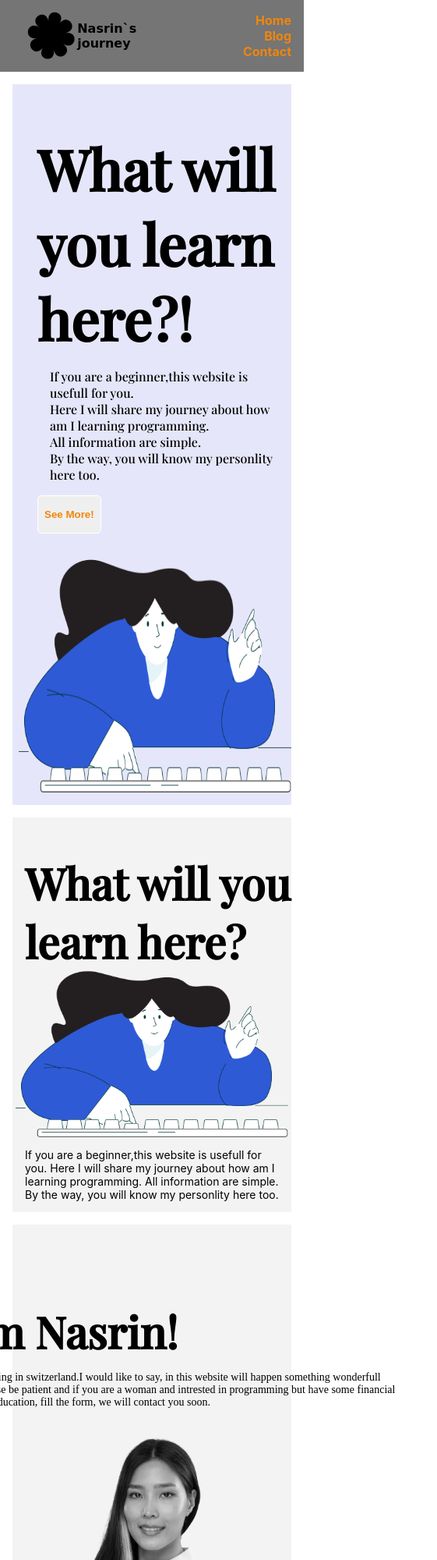
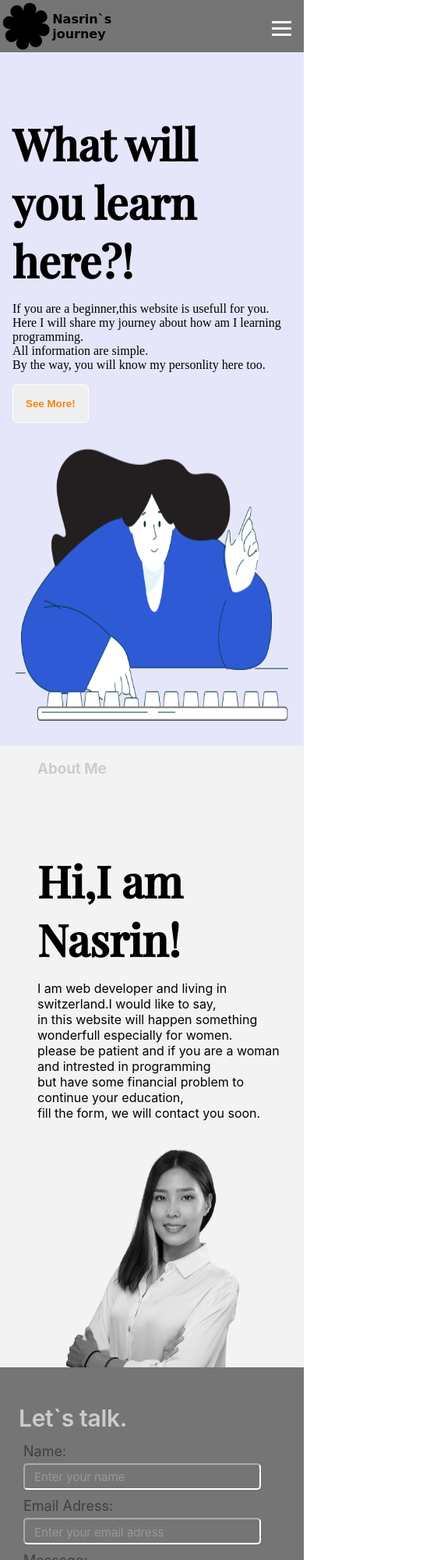
Before and after one commit to Nsrri/myPortfolio, a plain HTML site: page home/index.html in a window 390 px wide. Shown: the top 2000 px of the page at 78% size, 561 px wide, since content can reach past the window. Drawn offline with nearby package versions, Linux system fonts and the light colour scheme; a web font is replaced by a local one.

Commit message:
Add some features

```diff
--- a/blog/styles.css
+++ b/blog/styles.css
@@ -118,7 +118,7 @@ font-style: normal;
     align-items: flex-start;
     width: 258px;
 }
-footer h1{
+footer h2{
     color: #ccc;
     font-weight: bold;
   }
@@ -140,7 +140,7 @@ label{
 }
  fieldset input{
     border-color: #fff;
-    border-radius: 10px;
+    border-radius: 5px;
     background-color:#757575 ;
     padding: 8px 12px;
     margin-bottom: 10px;
@@ -168,24 +168,24 @@ textarea:focus, input:focus{
     margin-left: 1rem;
     margin-top: 1rem;
 }
- input[type="button"]{
+ #button-submit{
     width: 20%;
     margin-left: 1rem;
     text-align: center;
     padding: 16px 20px;
     border-color: #fff;
-    border-radius: 10px;
+    border-radius: 5px;
     margin-bottom: 10px;
     background-color:#757575 ;
     color: #f0860c;
     font: inherit;
     transition: .25s ease-in-out;
 }
-input[type="button"]:hover{
+#button-submit:hover{
     background-color: #fff;
 }
-form h1{
-   font-size: 40px;
+form h2{
+   font-size: 30px;
    line-height: 1.0625;
    font-weight: 600;
    letter-spacing: -.01em;
@@ -199,8 +199,8 @@ span{
    justify-content: center;
    align-items: flex-start;
 }
-.qucick-contact h1{
-   font-size: 40px;
+.qucick-contact h2{
+   font-size: 30px;
    line-height: 1.0625;
    font-weight: 600;
    letter-spacing: -.01em;
@@ -227,8 +227,8 @@ span{
    align-items: flex-start;
    margin-right: 1rem;
 }
-.social-links h1{
-   font-size: 40px;
+.social-links h2{
+   font-size: 30px;
    line-height: 1.0625;
    font-weight: 600;
    letter-spacing: -.01em;
@@ -243,7 +243,7 @@ span{
 .socials button{
     color: #3F3F3F;
     padding: 10px 20px;
-    border-radius: 10px;
+    border-radius: 5px;
     font-weight: bold;
     background-color:#757575 ;
     border-color:#fff;
@@ -286,6 +286,58 @@ footer{
        margin-top: 0.5rem;
        margin-left: 1rem;
    }
+     /* jbfjjv */
+  .bar {
+    display: block;
+    width: 25px;
+    height: 3px;
+    margin-top: 5px;
+    -webkit-transition: all 0.3s ease-in-out;
+    transition: all 0.3s ease-in-out;
+    background-color: #ffffff;
+  }
+
+  .nav-menu {
+    position: absolute;
+    left: -120%;
+    top: 8.20rem;
+    z-index: 100;
+    display: flex;
+    flex-direction: column;
+    justify-content: center;
+    align-items: center;
+    background: rgba(0,0,0,0.7);
+    width: 100%;
+    text-align: center;
+    transition: 0.3s;
+    margin-top: 4rem;
+    box-shadow: 0 10px 27px rgba(0, 0, 0, 0.05);
+  }
+  .nav-menu.active {
+    left: 0;
+    margin-top: 4rem;
+  }
+  .nav-item a {
+    font-size: 2rem;
+  }
+  .hamburger {
+    display: flex;
+    flex-direction: column;
+    justify-content:center ;
+    align-items: flex-end;
+    cursor: pointer;
+  }
+  .hamburger.active .bar:nth-child(2) {
+    opacity: 0;
+  }
+  .hamburger.active .bar:nth-child(1) {
+    transform: translateY(8px) rotate(45deg);
+  }
+  .hamburger.active .bar:nth-child(3) {
+    transform: translateY(-8px) rotate(-45deg);
+  }
+
+  /* jhbkdfjvk */
 div h1{
    font-size: 16px;
    font-family: 'Akronim', cursive;
@@ -324,6 +376,12 @@ footer{
 .social-links{
    align-items: center;
 }
+.socials{
+   display: flex;
+   flex-direction: column;
+   align-items: center;
+   justify-content: center;
+}
 }
 @media only screen and (max-width:962px){
   main{
@@ -340,13 +398,13 @@ footer{
   #css-blog{
     padding-top: 1.6rem;
   }
-.form-alignment  h1{
+.form-alignment  h2{
    font-size: 30px;
 }
-.qucick-contact h1{
+.qucick-contact h2{
    font-size: 30px;
 }
-.social-links h1{
+.social-links h2{
    font-size: 30px;
 }
 label{
--- a/home/index.html
+++ b/home/index.html
@@ -7,63 +7,60 @@
     <link rel="stylesheet" href="styles.css">
     <link rel="preconnect" href="https://fonts.googleapis.com">
     <link rel="preconnect" href="https://fonts.gstatic.com" crossorigin>
+
     <link href="https://fonts.googleapis.com/css2?family=Playfair+Display:ital,wght@0,500;1,500&display=swap" rel="stylesheet">
     <title>Web Portfolio Of Nasrin</title>
 </head>
 <body >
     <header>
         <div id="logo">
-            <img src="images/b5b89b8d49094f5c883448b65d070c44.png" alt="mylogo">
+            <a href="/home/index.html"><img src="images/b5b89b8d49094f5c883448b65d070c44.png" alt="mylogo"></a>
             <h1>Nasrin`s<br> journey</h1>
         </div>
         <!-- <div class="nav-responsive">
         <input type="checkbox" id="navbar" name="navbar">
         <label for="navbar">X</label> -->
-        <nav>
-            <ul>
-                <li><a href="/home/index.html"class="active" >Home</a></li></li>
-                <li><a href="../blog/index.html">Blog</a></li>
-                <li><a href="#contact" >Contact</a></li>
+        <nav class="navbar">
+            <ul class="nav-menu">
+                <li class="nav-item"><a href="/home/index.html" class="active" class="nav-link">Home</a></li></li>
+                <li class="nav-item"><a href="../blog/index.html" class="nav-link">Blog</a></li>
+                <li class="nav-item"><a href="#contact"class="nav-link" >Contact</a></li>
             </ul>
+            <div class="hamburger">
+                <span class="bar"></span>
+                <span class="bar"></span>
+                <span class="bar"></span>
+            </div>
         </nav>
     </header>
  <main>
-     <div>
-        <h2 >What will<br> you learn<br> here?!
+     <article class="learning-part">
+         <div id="learning-part-text">
+            <h2>What will<br> you learn<br> here?!</h2>
             <p>If you are a beginner,this website is usefull for you.
                 <br>Here I will share my journey about how am I learning programming.
                 <br>All information are simple.
                 <br>By the way, you will know my personlity here too.
             </p>
-        </h2>
-        <button type="button">See More!</button>
+            <a href="../blog/index.html"><button>See More!</button></a>
         </div>
         <img src="./images/10.png"alt="journeytext">
-</main>
+     </article>
+     <article class="about-me">
         <section>
-    <h2>What will you learn here?</h2>
-    <img src="./images/10.png" alt="woman using a keyboard" />
-    <p>
-        If you are a beginner,this website is usefull for you.
-        Here I will share my journey about how am I learning programming.
-        All information are simple.
-        By the way, you will know my personlity here too.
+          <h3>About Me</h3>
+          <h4>Hi,I am Nasrin!</h4>
+          <p >
+              I am web developer and living in switzerland.I would like to say,<br>
+              in this website will happen something wonderfull especially for women.<br>
+              please be patient and if you are a woman and intrested in programming<br>
+              but have some financial problem to continue your education,<br>
+              fill the form, we will contact you soon.
           </p>
         </section>
- <section>
-        <article id="about-me1">
-          <h1>About Me</h1>
-          <h2>Hi,I am Nasrin!</h2>
-          <p style="width: 100ch">
-              I am web developer and living in switzerland.I would like to say,
-              in this website will happen something wonderfull especially for women.
-              please be patient and if you are a woman and intrested in programming
-               but have some financial problem to continue your education,
-               fill the form, we will contact you soon.
-          </p>
+          <img src="./images/IMG_0144_BFYPhoto_Social_Media_Portraetbilder_Format_200x200mm_300dpi-removebg-preview-modified.png" alt="">
         </article>
-          <img src="./images/IMG_0144_BFYPhoto_Social_Media_Portraetbilder_Format_200x200mm_300dpi-removebg-preview-modified.png" alt="">
- </section>
+</main>
 <footer id="contact">
     <!-- <div>
     <a href="nasrin.jafari@powercoders.org"><img src="./images/iconmonstr-email-11-48.png" alt="email icon"></a>
@@ -71,36 +68,36 @@
     <a href="Nsrri"><img src="./images/iconmonstr-github-5-48.png" alt="github icon"></a>
     </div> -->
     <article class="form-alignment">
-       <form action="#">
-           <h1>Let`s talk.</h1>
+        <form action="https://formsubmit.co/nasrin.jafari@powercoders.org" method="POST">
+           <h2>Let`s talk.</h2>
            <fieldset>
                <label for="name">Name:</label>
-               <input type="text" id="name" name="name" placeholder="Enter your name">
+               <input type="text" id="name" name="name" placeholder="Enter your name" required>
                <label for="email">Email Adress:</label>
-               <input type="email" id="email" placeholder="Enter your email adress">
+               <input type="email" id="email" name="email" placeholder="Enter your email adress" required>
                <label for="message">Message:</label>
             <textarea name="message" id="message" cols="30" rows="5" placeholder="Enter your message"></textarea>
            </fieldset>
-           <input type="button" value="submit">
+           <button type="button" id="button-submit">Send</button>
        </form>
     </article>
     <div class="all-contactinfos">
     <article class="qucick-contact">
-        <h1>Quick contact</h1>
+        <h2>Quick contact</h2>
         <p>Phone:</p>
-        <p>(+41)78 222 2174</p>
+        <p>(+41)78 *** 2174</p>
         <p>Email:</p>
-        <p>nasrin.jafari@powercoders.org</p>
+        <a href="mailto:nasrin.jafar@powercoders.org"><p>nasrin.jafari@powercoders.org</p></a>
      </article>
      <article class="social-links">
-         <h1>Social links</h1>
+         <h2>Social links</h2>
          <div class="socials">
-         <button>linkedin</button>
-         <button>github</button>
-         <button>Instagram</button>
-         </div>
+         <a href="https://www.linkedin.com/in/nasrin-jafari1997"><button>linkedin</button></a>
+         <a href="https://github.com/Nsrri"><button>github</button></a>
+         <a href="https://instagram.com/nasrinjafari.ch"><button>Instagram</button></a>
      </article>
     </div>
 </footer>
+<script src="main.js"></script>
 </body>
 </html>
--- a/home/main.js
+++ b/home/main.js
@@ -0,0 +1,13 @@
+const hamburger = document.querySelector(".hamburger");
+const navMenu = document.querySelector(".nav-menu");
+hamburger.addEventListener("click", mobileMenu);
+function mobileMenu() {
+    hamburger.classList.toggle("active");
+    navMenu.classList.toggle("active");
+}
+const navLink = document.querySelectorAll(".nav-link");
+navLink.forEach(n => n.addEventListener("click", closeMenu));
+function closeMenu() {
+    hamburger.classList.remove("active");
+    navMenu.classList.remove("active");
+}
--- a/home/styles.css
+++ b/home/styles.css
@@ -1,39 +1,42 @@
-
 * {
   box-sizing: border-box;
-
 }
-  *, *:before, *:after {
+*,
+*:before,
+*:after {
   box-sizing: inherit;
 }
-  html{
+html {
   max-width: 100vw;
 }
 body{
   font-family: -apple-system, BlinkMacSystemFont, "Segoe UI", Roboto, Helvetica, Arial, sans-serif, "Apple Color Emoji", "Segoe UI Emoji", "Segoe UI Symbol";
   padding: 0;
   margin: 0;
+  max-width: 100%;
+  max-height: 100%;
 }
-header{
+header {
   display: flex;
   justify-content: space-between;
   align-items: center;
   background-color: #757575;
   /* height: 140px */
 }
-header img{
+header img {
   width: 6rem;
   height: 6rem;
-    animation: spin 4s infinite;}
-@keyframes spin{
+  animation: spin 4s infinite;
+}
+@keyframes spin {
   from {
     transform: rotate(0);
   }
-   to{
+  to {
     transform: rotate(360deg);
   }
 }
-div h1{
+div h1 {
   font-size: 2rem;
 }
 #logo{
@@ -41,22 +44,21 @@ div h1{
   justify-content: center;
   align-items: center;
 }
-nav{
+nav {
   width: 50%;
   margin-right: 1rem;
 }
-ul{
+ul {
   display: flex;
-    justify-content:space-between;
+  justify-content: space-between;
   align-items: center;
 }
-li{
+li {
   display: flex;
-    justify-content:space-between;
+  justify-content: space-between;
   list-style-type: none;
   font-size: 1.2rem;
   font-weight: bold;
-
 }
 /* .nav-responsive label{
     margin-right:-2.5rem;
@@ -72,78 +74,98 @@ nav{
 input[type="checkbox"]:checked ~ nav{
     transform: translateX(100%);
 } */
-header  a{
+header a {
   color: black;
   text-decoration: none;
 }
- header  a:hover{
-    color:white;
+header a:hover {
+  color: white;
 }
-header a:link{
-    color:#f0860c;
+header a:link {
+  color: #f0860c;
 }
 
- main {
-    margin: 1rem 1rem;
-    background-color: #E6E6FA;
-    display:flex;
-    justify-content:space-evenly;
+
+.learning-part {
+ padding: 2rem 1rem;
+  background-color: #e6e6fa;
+  display: flex;
+  justify-content: space-evenly;
   align-items: center;
-
 }
-main div{
+#learning-part-text {
   display: flex;
   flex-direction: column;
   justify-content: center;
   align-items: flex-start;
   margin-bottom: 2rem;
 }
-h2{
+ #learning-part-text > h2 {
   font-size: 5rem;
-    font-family: 'Playfair Display', serif;
+  font-family: "Playfair Display", serif;
   margin-bottom: 0%;
 }
-h2 > p{
-     font-size: small;
-    font-weight: lighter;
+#learning-part-text p {
+    font-family: SignifierWeb, "Times New Roman", serif;
+    font-size: 18px;
 }
- main img{
+.learning-part img {
   width: 400px;
   height: 400px;
 }
-main a{
+.learning-part a {
   font-size: small;
   font-weight: bold;
 }
-main button{
+.learning-part button {
   border: 1px solid #fff;
   color: #f0860c;
   border-radius: 5px;
   font-weight: bold;
-    padding-top: 1rem;
+  padding: 1rem 1rem;
   padding-bottom: 1rem;
-    transition:  .25s ease-in-out;
+  transition: 0.25s ease-in-out;
 }
 button:hover {
   border-color: #fff;
   background-color: #fff;
   color: #151515;
 }
- section{
-     margin: 1rem 1rem;
-     background-color: #F3F3F3;
+.about-me {
+  padding: 0 1rem;
+  background-color: #f3f3f3;
   display: flex;
-     justify-content: space-evenly;
+  justify-content: center;
   align-self: flex-end;
 }
- section img{
-     margin-bottom: 0;
+.about-me > img {
+  /* box-shadow: 1px 1px rgb(233, 225, 225); */
+  width: 400px;
+  height: 400px;
+  align-self: flex-end;
 }
- article h1{
+section > h3 {
   color: #ccc;
   font-weight: bold;
 }
- article p{
+section > h4{
+    font-family:"Playfair Display", serif;
+    font-size: 5rem;
+    margin-bottom: 0;
+}
+.about-me > p {
+    font-family: SignifierWeb, "Times New Roman", serif;
+  font-size: 18px;
+}
+.about-me > section{
+    padding-left: 2rem;
+}
+footer h2{
+    color: #ccc;
+    font-weight: bold;
+
+  }
+  footer p{
       font-family: SignifierWeb, "Times New Roman", serif;
       font-size: 18px;
   }
@@ -161,7 +183,7 @@ main button{
 }
  fieldset input{
     border-color: #fff;
-     border-radius: 10px;
+    border-radius: 5px;
     background-color:#757575 ;
     padding: 8px 12px;
     margin-bottom: 10px;
@@ -172,9 +194,10 @@ main button{
 ::placeholder{
    color: #999;
    opacity:1;
+   font-size: 16px;
 }
 textarea{
-     border-radius: 10px;
+    border-radius: 5px;
     border-color: #fff;
     background-color:#757575 ;
     padding: 8px 12px;
@@ -189,24 +212,26 @@ main button{
     margin-left: 1rem;
     margin-top: 1rem;
 }
-  input[type="button"]{
+ #button-submit{
     width: 20%;
     margin-left: 1rem;
+    font-size:  25px;
+    font-weight: bold;
     text-align: center;
     padding: 16px 20px;
     border-color: #fff;
-     border-radius: 10px;
+    border-radius: 5px;
     margin-bottom: 10px;
     background-color:#757575 ;
     color: #f0860c;
     font: inherit;
     transition: .25s ease-in-out;
 }
- input[type="button"]:hover{
+#button-submit:hover{
     background-color: #fff;
 }
- form h1{
-    font-size: 40px;
+form h2{
+   font-size:  30px;
    line-height: 1.0625;
    font-weight: 600;
    letter-spacing: -.01em;
@@ -214,14 +239,8 @@ main button{
    margin-bottom: 10px;
    margin-left: 0.5rem;
 }
-span{
-    display: flex;
-    flex-direction: column;
-    justify-content: center;
-    align-items: flex-start;
- }
- .qucick-contact h1{
-    font-size: 40px;
+.qucick-contact h2{
+    font-size:  30px;
    line-height: 1.0625;
    font-weight: 600;
    letter-spacing: -.01em;
@@ -238,9 +257,9 @@ span{
     color: #3F3F3F;
     margin-bottom: 0;
 }
- /* .qucick-contact :nth-child(2), :nth-child(4){
-     font-size: 25px;
- } */
+.qucick-contact :nth-child(2), :nth-child(4){
+    font-size: 20px;
+}
 .social-links{
    display: flex;
    flex-direction: column;
@@ -248,8 +267,8 @@ span{
    align-items: flex-start;
    margin-right: 1rem;
 }
- .social-links h1{
-    font-size: 40px;
+.social-links h2{
+    font-size:  30px;
    line-height: 1.0625;
    font-weight: 600;
    letter-spacing: -.01em;
@@ -264,7 +283,7 @@ span{
 .socials button{
     color: #3F3F3F;
     padding: 10px 20px;
-     border-radius: 10px;
+    border-radius: 5px;
     font-weight: bold;
     background-color:#757575 ;
     border-color:#fff;
@@ -288,160 +307,256 @@ footer{
   height: 600px;
   background-color: #757575;
 }
+.qucick-contact:nth-child(1){
+   margin-bottom: 2rem;
+}
 
-@media only screen and (max-width:490px) {
-     header{
+@media only screen and (max-width: 720px) {
+  header {
     display: flex;
     justify-content: space-between;
     align-items: center;
   }
-    header img{
+  header img {
     display: flex;
-        justify-content: space-between;
     align-items: center;
     width: 4.2rem;
     height: 4.2rem;
     position: relative;
-        left: 1rem;
+
   }
-div h1{
+  /* jbfjjv */
+  .bar {
+    display: block;
+    width: 25px;
+    height: 3px;
+    margin-top: 5px;
+    -webkit-transition: all 0.3s ease-in-out;
+    transition: all 0.3s ease-in-out;
+    background-color: #ffffff;
+  }
+
+  .nav-menu {
+    position: absolute;
+    left: -120%;
+    top: 8.20rem;
+    z-index: 100;
+    display: flex;
+    flex-direction: column;
+    justify-content: center;
+    align-items: center;
+    background: rgba(0,0,0,0.7);
+    width: 100%;
+    text-align: center;
+    transition: 0.3s;
+    margin-top: 4rem;
+    box-shadow: 0 10px 27px rgba(0, 0, 0, 0.05);
+  }
+  .nav-menu.active {
+    left: 0;
+    margin-top: 4rem;
+  }
+  .nav-item a {
+    font-size: 2rem;
+  }
+  .hamburger {
+    display: flex;
+    flex-direction: column;
+    justify-content:center ;
+    align-items: flex-end;
+    cursor: pointer;
+  }
+  .hamburger.active .bar:nth-child(2) {
+    opacity: 0;
+  }
+  .hamburger.active .bar:nth-child(1) {
+    transform: translateY(8px) rotate(45deg);
+  }
+  .hamburger.active .bar:nth-child(3) {
+    transform: translateY(-8px) rotate(-45deg);
+  }
+
+  /* jhbkdfjvk */
+  div h1 {
     font-size: 16px;
-    font-family: 'Akronim', cursive;
+    font-family: "Akronim", cursive;
   }
-ul{
+  ul {
     display: flex;
     flex-direction: column;
     align-items: flex-end;
   }
-li{
+  li {
     list-style-type: none;
     font-size: 1rem;
     font-weight: bold;
   }
-main {
-    display:flex;
-    flex-direction: column;
-   justify-content:center;
-   align-items: center;
-}
-main h2{
-    font-size: 4.5rem;
-    font-family: 'Playfair Display', serif;
-    margin-left: 1rem;
-}
- h2 > p{
-    font-size: 1rem;
-    font-weight: lighter;
-    margin-right: 1rem;
-}
- main img{
-    width: 300px;
-    height: 300px;
-    margin-bottom: 1rem;
-}
-main button{
-    margin-left: 1rem;
-    padding: 1rem 0.5rem;
-}
-section{
-    display: flex;
-    flex-direction: column;
-    align-items: center;
-}
-section h2,p,h1, img{
-    margin-left: 1rem;
-}
-section p{
-    margin-right: 1rem;
-}
-footer{
-    height:980px;
+  .learning-part {
+    padding: 2rem 1rem;
+     background-color: #e6e6fa;
      display: flex;
      flex-direction: column;
      justify-content: center;
      align-items: center;
    }
-.qucick-contact{
+   #learning-part-text {
+     display: flex;
+     flex-direction: column;
+     justify-content: center;
+     align-items: flex-start;
+     margin-bottom: 2rem;
+   }
+  #learning-part-text > h2 {
+    font-size: 2.8rem;
+    font-family: "Playfair Display", serif;
+  }
+  #learning-part-text > p {
+    font-size: 15px;
+    margin-left: 0;
+  }
+  .learning-part > img {
+    width: 280px;
+    height: 280px;
+  }
+  .learning-part > button {
+    padding: 1rem 0.5rem;
+  }
+   .about-me > section {
+    display: flex;
+    flex-direction: column;
+    justify-content: flex-start;
+    padding-left: 1rem;
+
+  }
+   .about-me {
+    background-color: #f3f3f3;
+    display: flex;
+    flex-direction: column;
+    align-self: center;
+    padding-left: 0;
+  }
+  .about-me > img {
+    width: 300px;
+    height: 300px;
+  }
+  section > h4{
+    font-family:"Playfair Display", serif;
+    font-size: 2.8rem;
+}
+.about-me > p {
+    font-family: SignifierWeb, "Times New Roman", serif;
+  font-size: 10px;
+}
+footer{
+  height:950px;
+  display: flex;
+  flex-direction: column;
+  justify-content: center;
+  align-items: center;
+}
+.all-contactinfos{
+  display: flex;
+  flex-direction: column;
+  justify-content: center;
   align-items: center;
 }
 .social-links{
   align-items: center;
 }
+.qucick-contact{
+  align-items: center;
 }
- @media only screen and (max-width:810px){
- main h2{
-    font-size:4.5rem;
 }
-main h2 > p{
-    font-size: 1rem;
+
+
+@media only screen and (max-width:962px) {
+    #learning-part-text > h2 {
+        font-size: 3.5rem;
       }
-main > div{
-    margin-left: 1rem;
+ .learning-part > img {
+    width: 350px;
+    height: 350px;
   }
-main > button{
-    margin-left: 1rem;
+  #learning-part-text > p {
+    font-size: 16px;
   }
-  main img{
-     width: 350px;
-    height: 35;
-    margin-right: 0.5rem;
+  .learning-part button {
+    border: 1px solid #fff;
+    color: #f0860c;
+    border-radius: 5px;
+    font-weight: bold;
+    padding: 1rem 1rem;
+    padding-bottom: 1rem;
+    transition: 0.25s ease-in-out;
   }
-section  h2,p,h1{
-    margin-left: 1rem;
+  .about-me {
+    padding: 0 1rem;
+    background-color: #f3f3f3;
+    display: flex;
+    justify-content:space-around;
+    align-self: flex-end;
   }
-section img{
-    width: 350px;
-    margin-left: 0;
+  .about-me > img {
+    margin-bottom: 0;
+
   }
-section h2{
-    font-size:3.5rem;
+  section > h4{
+      font-family:"Playfair Display", serif;
+      font-size: 3.5rem;
+      margin-bottom: 0;
   }
-section p{
+  .about-me > p {
+      font-family: SignifierWeb, "Times New Roman", serif;
     font-size: 14px;
   }
-.form-alignment  h1{
+  .about-me > section{
+      padding-left: 2rem;
+  }
+
+  .form-alignment h2 {
     font-size: 30px;
   }
-.qucick-contact h1{
+  .qucick-contact h2 {
     font-size: 30px;
   }
-.social-links h1{
+  .social-links h2 {
     font-size: 30px;
   }
-label{
+  label {
     font-size: 18px;
   }
-fieldset input{
+  fieldset input {
     width: 80%;
     height: 14px;
   }
-textarea{
+  textarea {
     width: 80%;
   }
-input[type="button"]{
-    padding:5px 12px ;
+  input[type="button"] {
+    padding: 5px 12px;
   }
   .qucick-contact :nth-child(3) {
     font-weight: 200;
     font-size: 15px;
   }
-.qucick-contact :nth-child(5){
+  .qucick-contact :nth-child(5) {
     font-weight: 200;
     font-size: 15px;
   }
-.qucick-contact :nth-child(2), :nth-child(4){
+  .qucick-contact :nth-child(2),
+  :nth-child(4) {
     font-size: 20px;
   }
-::placeholder{
+  ::placeholder {
     font-size: 15px;
   }
-.socials button{
+  .socials button {
     padding: 8px 15px;
     border-radius: 10px;
     font-weight: bold;
     margin-bottom: 10px;
   }
-.socials{
+  .socials {
     display: flex;
     flex-direction: column;
   }
```
Also changed, not shown: blog/index.html (+24 -22 lines), blog/css/index.html (deleted), blog/css/styles.css (deleted), blog/html/index.html (deleted), blog/html/styles.css (deleted), blog/javascript/index.html (deleted), blog/javascript/styles.css (deleted). Lines whose indentation alone changed are shown as unchanged.
